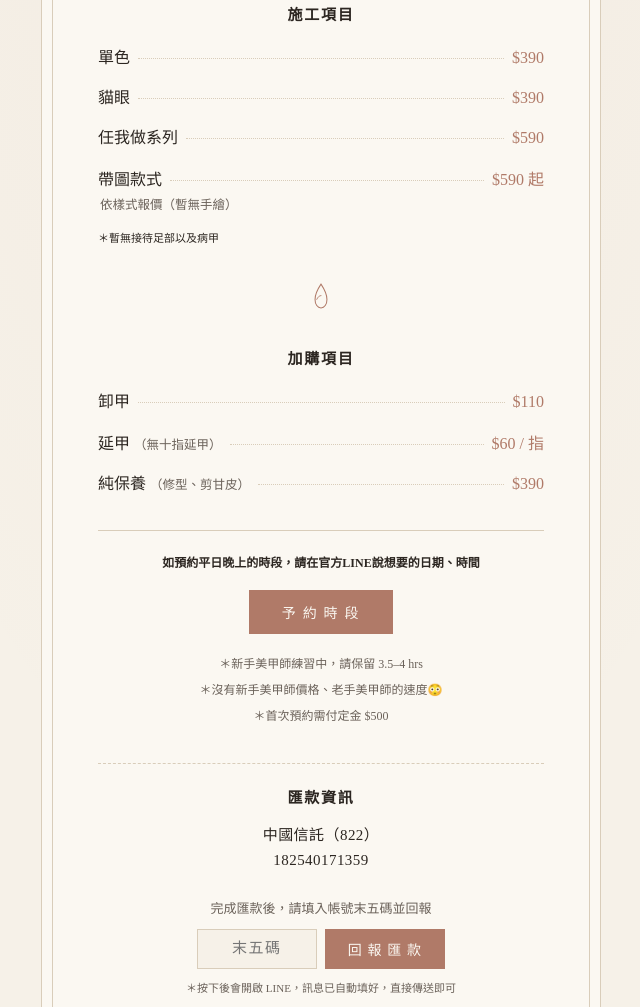
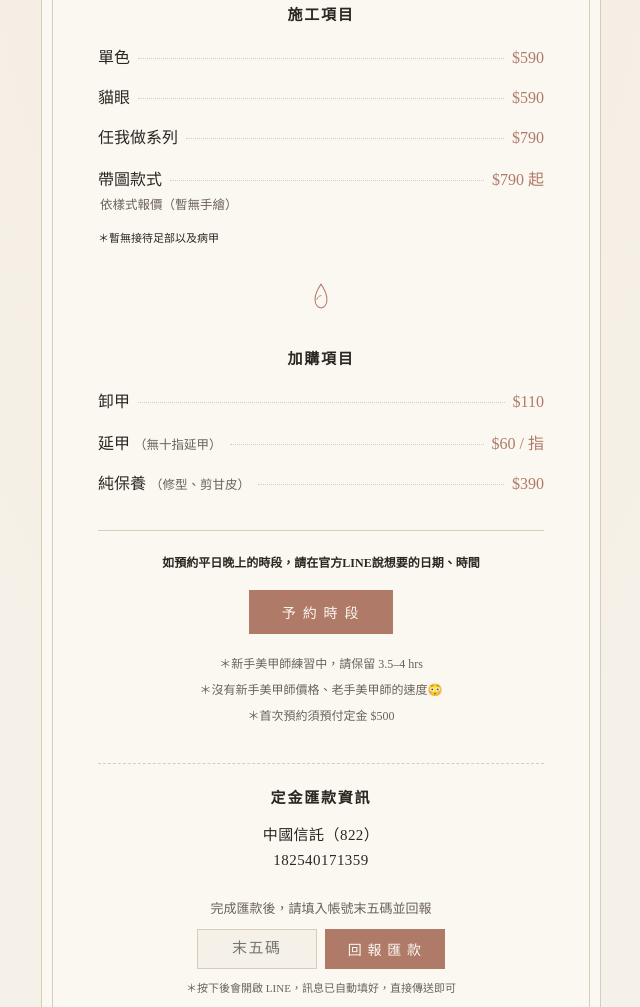
Before and after one commit to comingsoon-source/comingsoon.atelier.menu, a plain HTML site: page index.html in a window 1280 px wide. Shown: the part 299-1306 px from the top of the page, without its empty margins (319-959 px from the left). Drawn offline with Linux system fonts and the light colour scheme.

Commit message:
Update index.html

```diff
--- a/index.html
+++ b/index.html
@@ -331,23 +331,23 @@
       <div class="row">
         <span class="name">單色</span>
         <span class="leader"></span>
-        <span class="price">$390</span>
+        <span class="price">$590</span>
       </div>
       <div class="row">
         <span class="name">貓眼</span>
         <span class="leader"></span>
-        <span class="price">$390</span>
+        <span class="price">$590</span>
       </div>
       <div class="row">
         <span class="name">任我做系列</span>
         <span class="leader"></span>
-        <span class="price">$590</span>
+        <span class="price">$790</span>
       </div>
       <div class="combo">
         <div class="row">
           <span class="name">帶圖款式</span>
           <span class="leader"></span>
-          <span class="price">$590 起</span>
+          <span class="price">$790 起</span>
         </div>
         <p class="sub">依樣式報價（暫無手繪）</p>
       </div>
@@ -391,11 +391,11 @@
 
     <p>＊新手美甲師練習中，請保留 3.5–4 hrs</p>
     <p>＊沒有新手美甲師價格、老手美甲師的速度😳</p>
-    <p>＊首次預約需付定金 $500</p>
+    <p>＊首次預約須預付定金 $500</p>
   </footer>
 
   <section class="remit-box">
-    <h2>匯款資訊</h2>
+    <h2>定金匯款資訊</h2>
     <p class="remit-account">中國信託（822）<br>182540171359</p>
 
     <p class="remit-label">完成匯款後，請填入帳號末五碼並回報</p>
```
